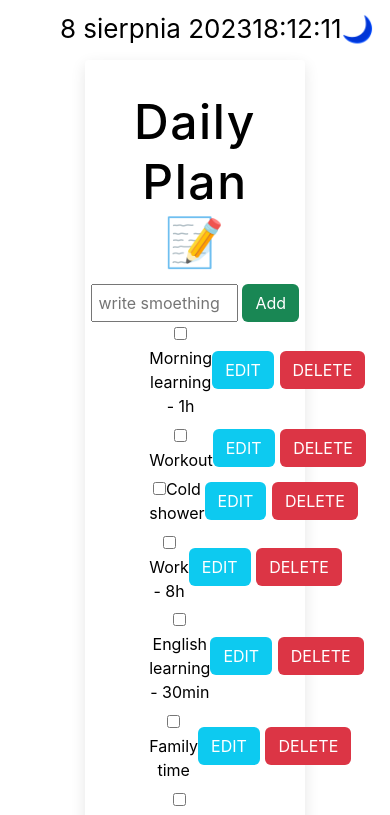
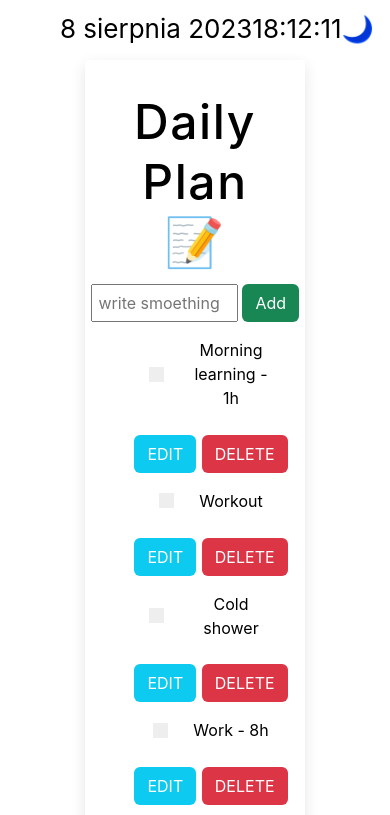
Before and after one commit to Bartek-Wieckowski/react-daily-planner, a React (Create React App) app: page / in a window 390 px wide. Shown: the top 815 px of the page. Built offline with nearby package versions, Linux system fonts and the light colour scheme.

Commit message:
added CSS for Items component and used media queries

```diff
--- a/src/components/Item/item.css
+++ b/src/components/Item/item.css
@@ -8,3 +8,63 @@
   display: flex;
   gap: 0.35rem;
 }
+.label-input {
+  display: flex;
+  align-items: center;
+}
+.label-input {
+  position: relative;
+  padding-left: 2.5rem;
+  margin-bottom: 1.2rem;
+  cursor: pointer;
+  -webkit-user-select: none;
+  -moz-user-select: none;
+  -ms-user-select: none;
+  user-select: none;
+}
+.label-input input {
+  position: absolute;
+  opacity: 0;
+  cursor: pointer;
+  height: 0;
+  width: 0;
+}
+.checkmark {
+  position: absolute;
+  left: 0;
+  height: 15px;
+  width: 15px;
+  background-color: #eee;
+}
+.label-input:hover input ~ .checkmark {
+  background-color: #ccc;
+}
+.label-input input:checked ~ .checkmark {
+  background-color: rgb(193, 8, 29);
+}
+.checkmark:after {
+  content: '';
+  position: absolute;
+  display: none;
+}
+.label-input input:checked ~ .checkmark:after {
+  display: block;
+}
+.label-input .checkmark:after {
+  left: 25%;
+  top: 50%;
+  width: 5px;
+  height: 10px;
+  border: solid white;
+  border-width: 0 3px 3px 0;
+  -webkit-transform: rotate(45deg);
+  -ms-transform: rotate(45deg);
+  transform: rotate(45deg) translate(-50%, -50%);
+}
+@media (max-width: 767.98px) {
+  .item-wrapper {
+    margin-top: 1rem;
+    flex-direction: column;
+    gap: 0.35rem;
+  }
+}
```
